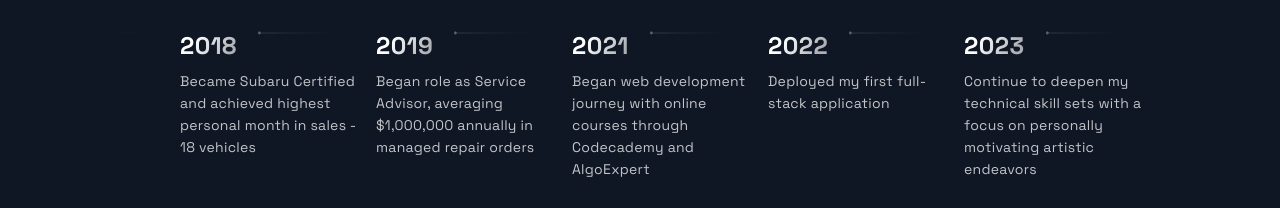
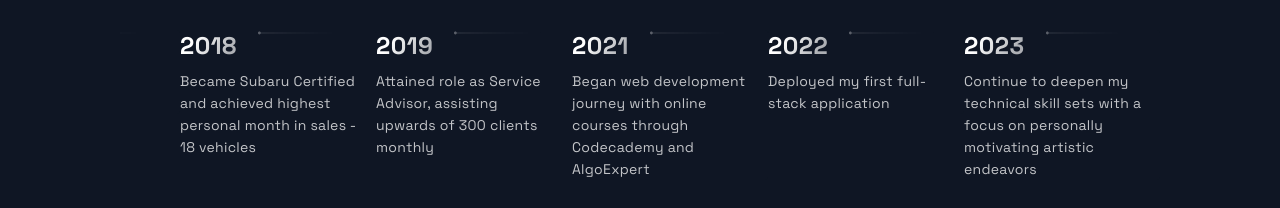
Before and after one commit to chuckhalliday/Personal-Portfolio, a Next.js app: page / in a window 1280 px wide. Shown: the part 2888-3096 px from the top of the page. Built offline with nearby package versions, Linux system fonts and the light colour scheme.

Commit message:
Update constants.js

```diff
--- a/src/constants/constants.js
+++ b/src/constants/constants.js
@@ -56,7 +56,7 @@ export const TimeLineData = [
   { year: 2016, text: 'Moved to Portland, Oregon', },
   { year: 2018, text: 'Became Chevy/GM Certified', },
   { year: 2018, text: 'Became Subaru Certified and achieved highest personal month in sales - 18 vehicles', },
-  { year: 2019, text: 'Began role as Service Advisor, averaging $1,000,000 annually in managed repair orders', },
+  { year: 2019, text: 'Attained role as Service Advisor, assisting upwards of 300 clients monthly', },
   { year: 2021, text: 'Began web development journey with online courses through Codecademy and AlgoExpert', },
   { year: 2022, text: 'Deployed my first full-stack application', },
   { year: 2023, text: 'Continue to deepen my technical skill sets with a focus on personally motivating artistic endeavors', },
```
